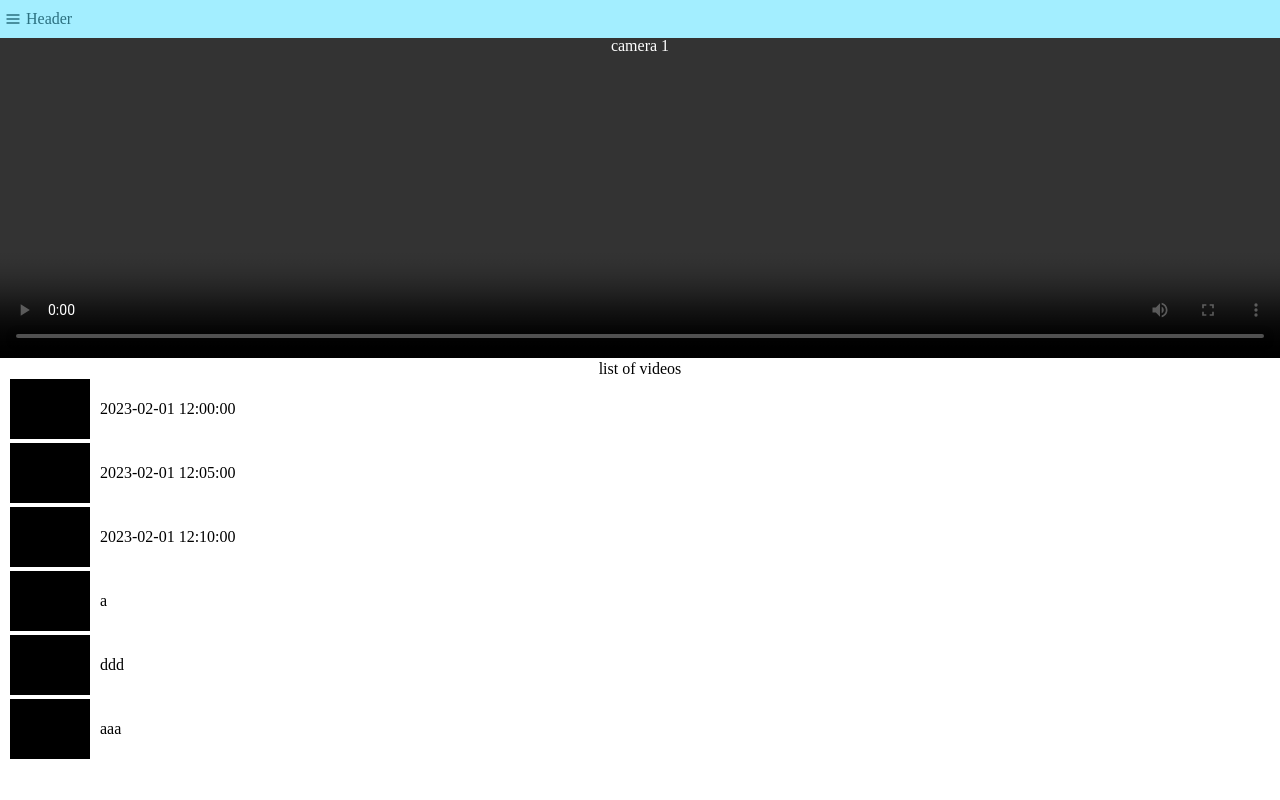
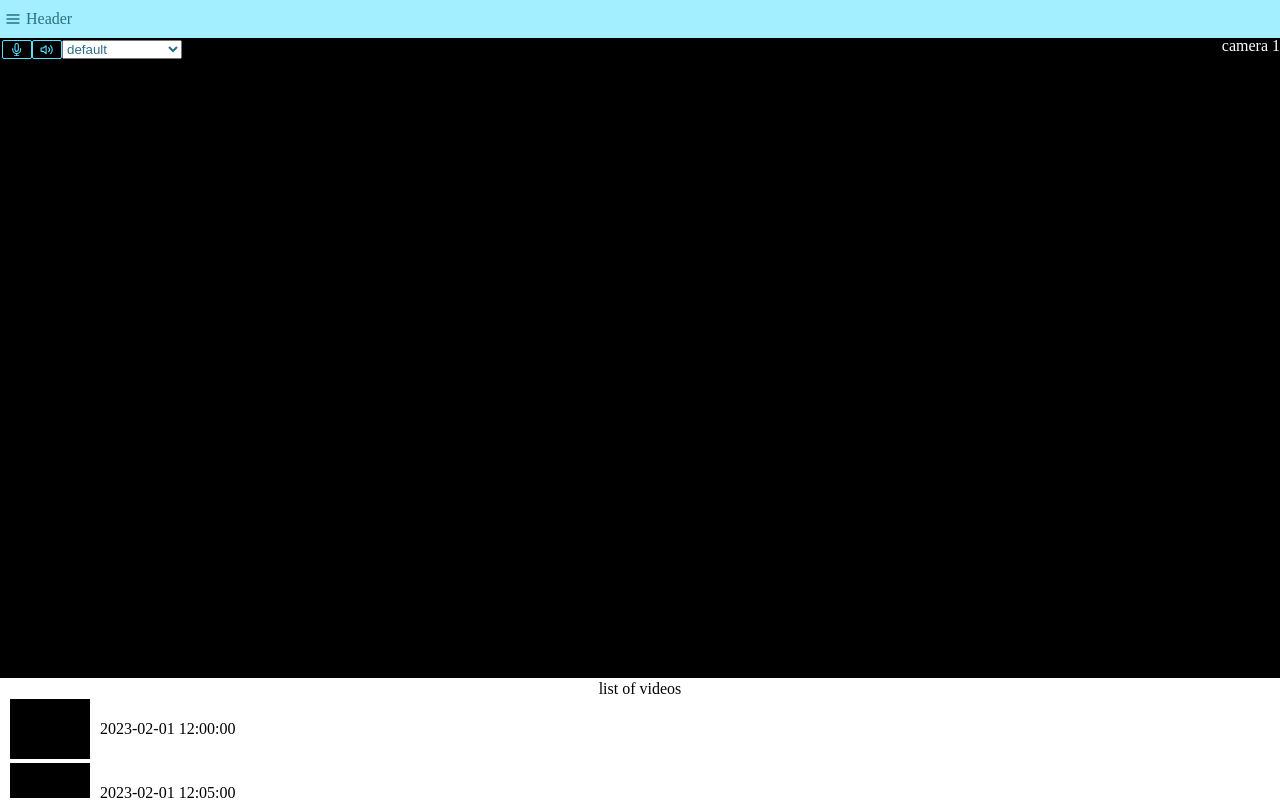
Before and after one commit to JISUlicious/dalkong-cam, a React (Create React App) app: page /camera/1 in a window 1280 px wide. Built offline with nearby package versions, Linux system fonts and the light colour scheme; no server answers; grey boxes are pictures that could not be loaded.

Commit message:
카메라 모드에서 영상 얻기 추가 영상에 버튼들 추가

```diff
--- a/src/App.tsx
+++ b/src/App.tsx
@@ -9,6 +9,7 @@ import {CreateCamera} from "./components/CreateCamera";
 import {Viewer} from "./components/Viewer";
 import {AppLayout} from "./layouts/AppLayout";
 import {Camera} from "./components/Camera";
+import {StreamProvider} from "./contexts/StreamContext";
 
 const router = createBrowserRouter([
   {
@@ -44,7 +45,9 @@ const router = createBrowserRouter([
 function App() {
 
   return (
-    <RouterProvider router={router} />
+    <StreamProvider>
+      <RouterProvider router={router} />
+    </StreamProvider>
   );
 }
 
--- a/src/components/Camera.tsx
+++ b/src/components/Camera.tsx
@@ -2,25 +2,29 @@ import "../styles/Camera.scss";
 import {useParams} from "react-router-dom";
 import {VideoItem} from "./VideoItem";
 import {Stream} from "./Stream";
-import {useEffect, useState} from "react";
+import {useEffect} from "react";
 import {getMedia} from "../functions/getMedia";
+import {StreamActionCreator, useStreamContext, useStreamDispatchContext} from "../contexts/StreamContext";
+import {Controls} from "./Controls";
 
 export function Camera () {
   const cameraId = useParams();
-  const [stream, setStream] = useState<MediaStream>();
+  const {stream} = useStreamContext();
+  const dispatch = useStreamDispatchContext();
   const savedTimes = ["2023-02-01 12:00:00", "2023-02-01 12:05:00", "2023-02-01 12:10:00", "a", "ddd", "aaa"];
 
   useEffect(() => {
     getMedia().then((mediaFromDevice) => {
-      console.log(mediaFromDevice);
-      setStream(mediaFromDevice);
+      dispatch?.(StreamActionCreator.setStream(mediaFromDevice));
     });
-
   }, []);
 
   return (<div className="camera body-content">
-    <h1 className="camera-name">camera {cameraId.cameraId}</h1>
-    <Stream stream={stream}/>
+    <div className="video-overlay">
+      <Controls />
+      <h1 className="camera-name">camera {cameraId.cameraId}</h1>
+    </div>
+    <Stream stream={stream} />
     <div className="saved-videos local">
       list of videos
       <ul>
--- /dev/null
+++ b/src/components/Controls.tsx
@@ -0,0 +1,38 @@
+import {FiVolume2, FiVolumeX, FiMic, FiMicOff} from "react-icons/fi";
+import {useState} from "react";
+
+export function Controls () {
+  const [isMicMuted, setIsMicMuted] = useState(false);
+  const [isSpeakerMuted, setIsSpeakerMuted] = useState(false);
+
+  function onToggleMic () {
+    setIsMicMuted(!isMicMuted);
+    // mic off
+  }
+
+  function onToggleSpeaker () {
+    setIsSpeakerMuted(!isSpeakerMuted);
+    // speaker off
+  }
+
+  return <div className="controls">
+    <button className="icon-button" onClick={onToggleMic}>
+      {isMicMuted
+        ? <FiMicOff className="icon mic" />
+        : <FiMic className="icon mic" />
+      }
+    </button>
+    <button className="icon-button" onClick={onToggleSpeaker} >
+      {isSpeakerMuted
+        ? <FiVolumeX className="icon speaker"  />
+        : <FiVolume2 className="icon speaker" />
+      }
+    </button>
+    <select className="camera-select">
+      <option value="default">default</option>
+      <option value="second">second</option>
+      <option value="list-of-cameras">list of cameras...</option>
+    </select>
+
+  </div>
+}
--- a/src/components/CreateCamera.tsx
+++ b/src/components/CreateCamera.tsx
@@ -24,7 +24,7 @@ export function CreateCamera () {
         <input onChange={onChange} placeholder="Camera Name" required />
       </label>
       <button type="submit">
-        Camera
+        Start Camera
       </button>
     </form>
   </div>;
--- a/src/components/Header.tsx
+++ b/src/components/Header.tsx
@@ -13,6 +13,7 @@ interface HeaderProps {
 export function Header ({isSidebarOpen, toggleSidebar}: HeaderProps) {
   const { user } = useAuthContext();
   const navigate = useNavigate();
+
   function onSignOut () {
     signOutApp().then(() => navigate("/"));
   }
--- a/src/components/Stream.tsx
+++ b/src/components/Stream.tsx
@@ -1,8 +1,7 @@
 import {useEffect, useRef} from "react";
 
-
 interface RTCStream {
-  stream: MediaStream | undefined
+  stream: MediaStream | null
 }
 
 export function Stream({stream}: RTCStream) {
@@ -11,7 +10,12 @@ export function Stream({stream}: RTCStream) {
     if (!streamRef.current)
       return;
     streamRef.current.srcObject = stream ? stream : null;
+    return () => {
+      stream?.getTracks().forEach((track) => {
+        track.stop();
+      });
+    }
   }, [stream]);
 
-  return (<video className="local-stream" ref={streamRef} autoPlay controls/>);
+  return (<video className="stream" ref={streamRef} autoPlay />);
 }
--- /dev/null
+++ b/src/contexts/StreamContext.tsx
@@ -0,0 +1,54 @@
+import {createContext, Dispatch, ReactNode, useContext, useReducer} from "react";
+
+interface StreamState {
+  stream: MediaStream | null,
+}
+
+type StreamActionType = "setStream";
+
+interface Action {
+  type: StreamActionType,
+  stream: MediaStream | null
+}
+
+interface StreamProviderProps {
+  children?: ReactNode
+}
+
+const initialState = {
+  stream: null,
+};
+
+const StreamContext = createContext<StreamState>(initialState);
+const StreamDispatchContext = createContext<Dispatch<Action> | null>(null);
+
+export function useStreamContext () {
+  return useContext(StreamContext);
+}
+export function useStreamDispatchContext () {
+  return useContext(StreamDispatchContext);
+}
+
+export const StreamActionCreator = {
+  setStream: (stream: MediaStream | null): Action => ({type: "setStream", stream: stream}),
+};
+
+export function streamReducer (streamState: StreamState, action: Action): StreamState {
+  switch (action.type) {
+    case "setStream": {
+      return {...streamState, stream: action.stream};
+      }
+    default: {
+      throw new Error("Invalid action type:" + action.type);
+    }
+  }
+}
+
+export function StreamProvider ({children}: StreamProviderProps) {
+  const [state, dispatch] = useReducer(streamReducer, initialState);
+  return (<StreamContext.Provider value={state}>
+    <StreamDispatchContext.Provider value={dispatch}>
+      {children}
+    </StreamDispatchContext.Provider>
+  </StreamContext.Provider>)
+}
--- a/src/index.tsx
+++ b/src/index.tsx
@@ -8,9 +8,7 @@ const root = ReactDOM.createRoot(
   document.getElementById('root') as HTMLElement
 );
 root.render(
-  <React.StrictMode>
     <AuthProvider>
       <App />
     </AuthProvider>
-  </React.StrictMode>
 );
--- /dev/null
+++ b/src/shims-scss.d.ts
@@ -0,0 +1,4 @@
+declare module '*.module.scss' {
+  const content: {[className: string]: string};
+  export default content;
+}
--- a/src/styles/Camera.scss
+++ b/src/styles/Camera.scss
@@ -1,3 +1,5 @@
+
+@import "Colors";
 
 .camera {
   display: block;
@@ -11,19 +13,32 @@ video {
   object-fit: contain;
 }
 
-.local-stream {
+.stream {
   background-color: black;
   width: 100%;
-  height: 320px;
+  //height: 320px;
+}
+
+.video-overlay {
+  position: absolute;
+  top: 0;
+  left: 0;
+  display: flex;
+  width: 100%;
+  background-color: transparent;
 }
 
 .camera-name {
-  position: absolute;
-  top: 0;
-  left: 50%;
-  transform: translate(-50%, 0);
   color: white;
   z-index: 10;
+}
+
+.controls {
+  padding: 2px 2px;
+  display: flex;
+  justify-content: left;
+  flex-grow: 1;
+  z-index: 20;
 }
 
 .video-item {
@@ -38,3 +53,21 @@ video {
     margin-right: 10px;
   }
 }
+
+.icon-button {
+  display: flex;
+  margin: 0;
+  justify-content: center;
+  width: 30px;
+  height: 100%;
+  background-color: transparent;
+  border: 1px solid $ternary-light-color;
+  cursor: pointer;
+  .icon {
+    color: $ternary-light-color;
+  }
+}
+
+select {
+  color: $secondary-accent-color;
+}
```
Also changed, not shown: src/styles/Color.module.scss (added, +10 -0 lines).
